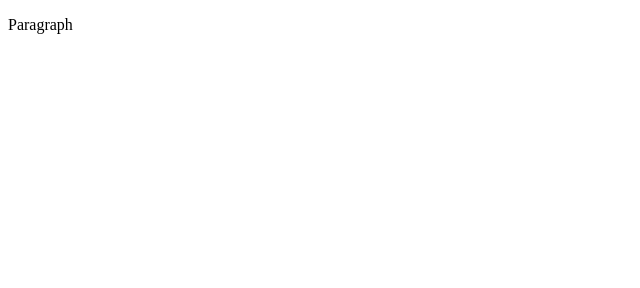
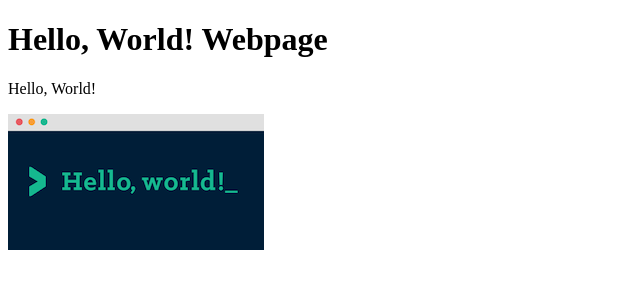
Before and after one commit to MTHS-ICS2O-2-2022/ICS2O-Unit-1-02-Jaden-Plugowsky, a plain HTML site: page index.html in a window 1280 px wide. Shown: the whole page, without its empty margins (0-640 px from the left). Drawn offline with Linux system fonts and the light colour scheme.

Commit message:
initial webpage

```diff
--- a/index.html
+++ b/index.html
@@ -1,9 +1,12 @@
 <!DOCTYPE html>
 <html>
   <head>
-    <title>Title</title>
+    <meta charset="utf-8">
+    <title>My First Permanent Website</title>
   </head>
   <body>
-    <p>Paragraph</p>
+    <h1>Hello, World! Webpage</h1>
+    <p>Hello, World!</p>
+    <img src="./images/hello_world.png" alt="Hello, World! Image"/>
   </body>
 </html>
```
Also changed, not shown: images/hello_world.png (added), images/notebook-animation.svg (deleted).
